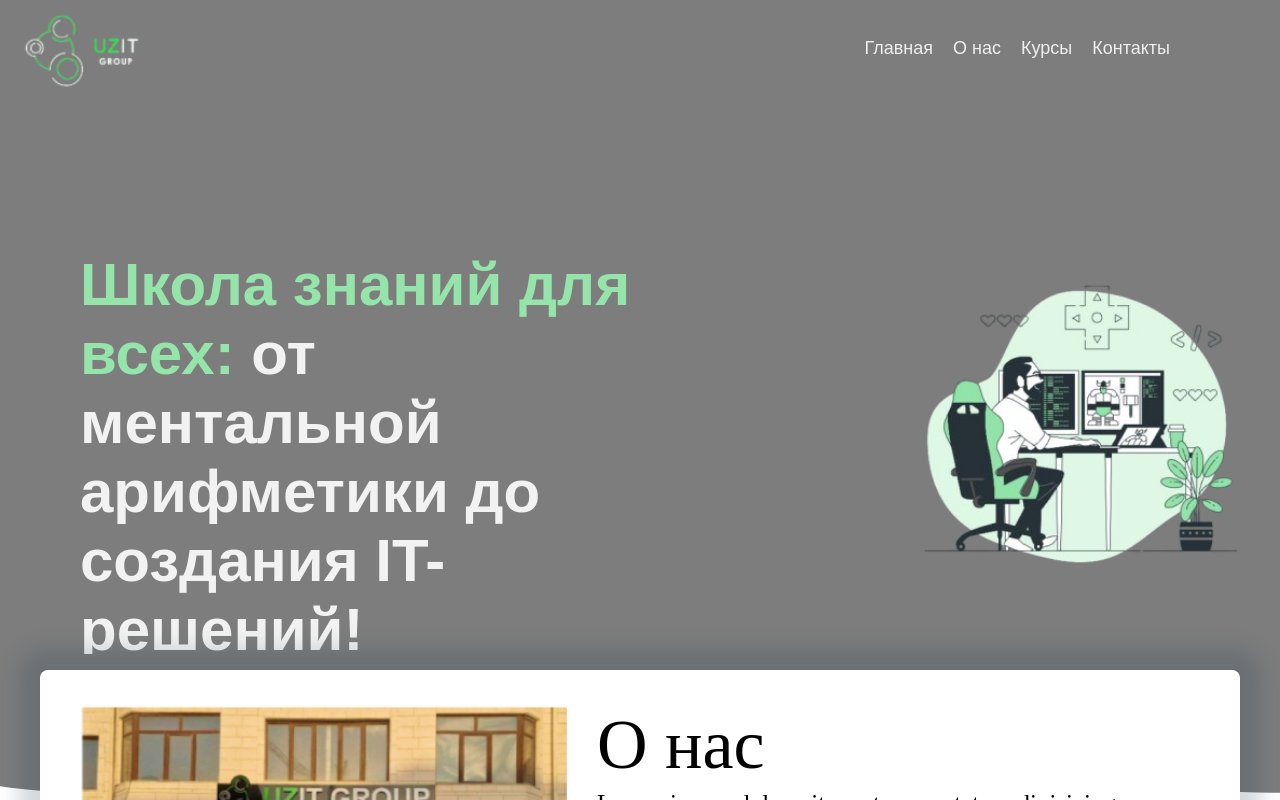
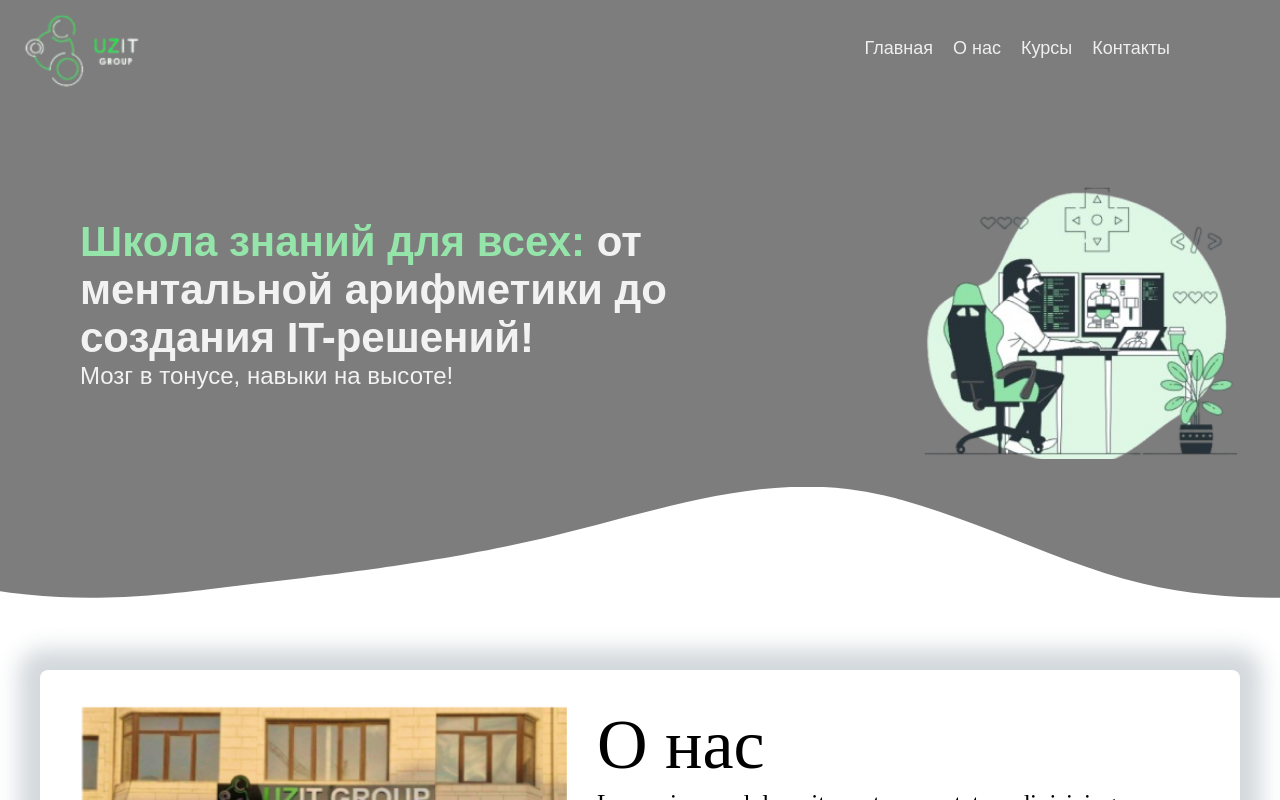
Before and after one commit to ProgrammerUz067/markaz, a React (Vite) app: page / in a window 1280 px wide. Shown: the top 800 px of the page. Built offline with nearby package versions, Linux system fonts and the light colour scheme.

Commit message:
1366 X 768 main

```diff
--- a/src/components/Main/Main.css
+++ b/src/components/Main/Main.css
@@ -78,3 +78,14 @@
     /* margin-top: -15px; */
   }
 }
+
+@media screen and (max-width: 1366px){
+  .main .text-wrapper .title{
+    font-size: 42px;
+    margin-top: -00px;
+  }
+
+  .main .text-wrapper .subtitle{
+    font-size: 24px;
+  }
+}
```
